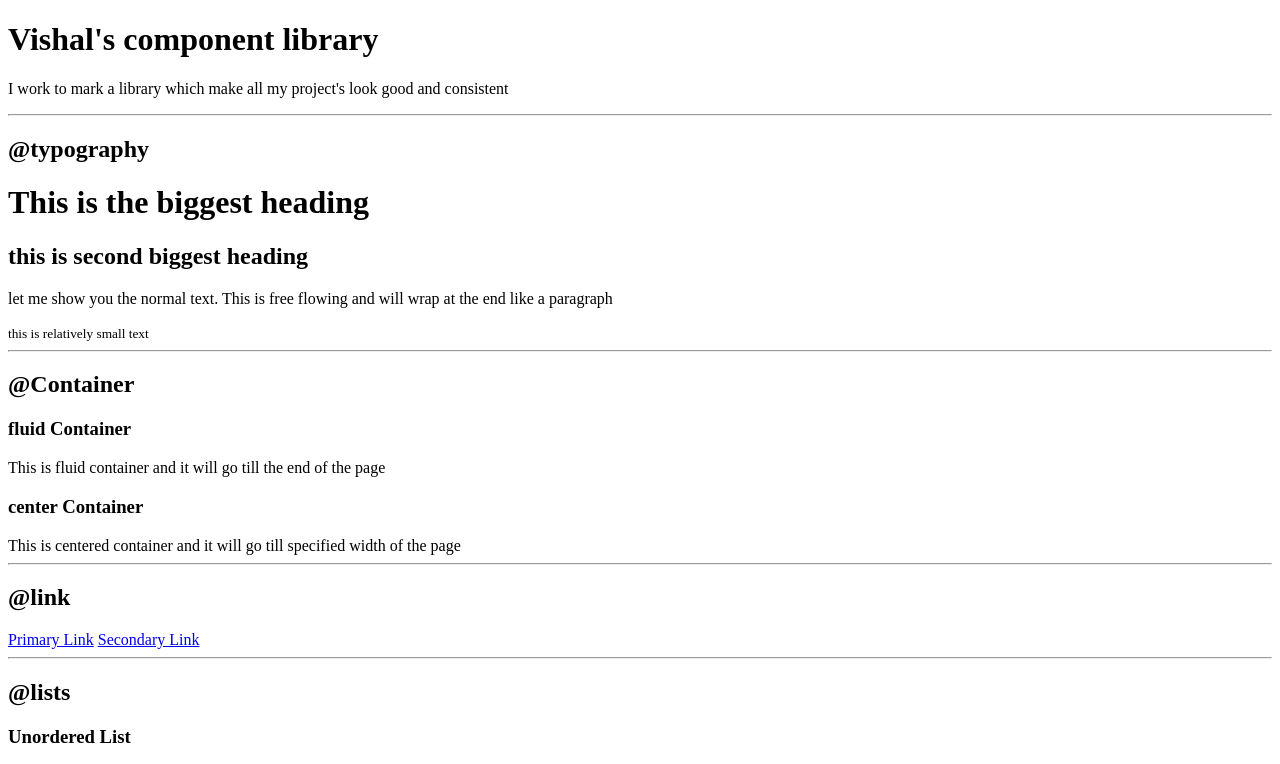
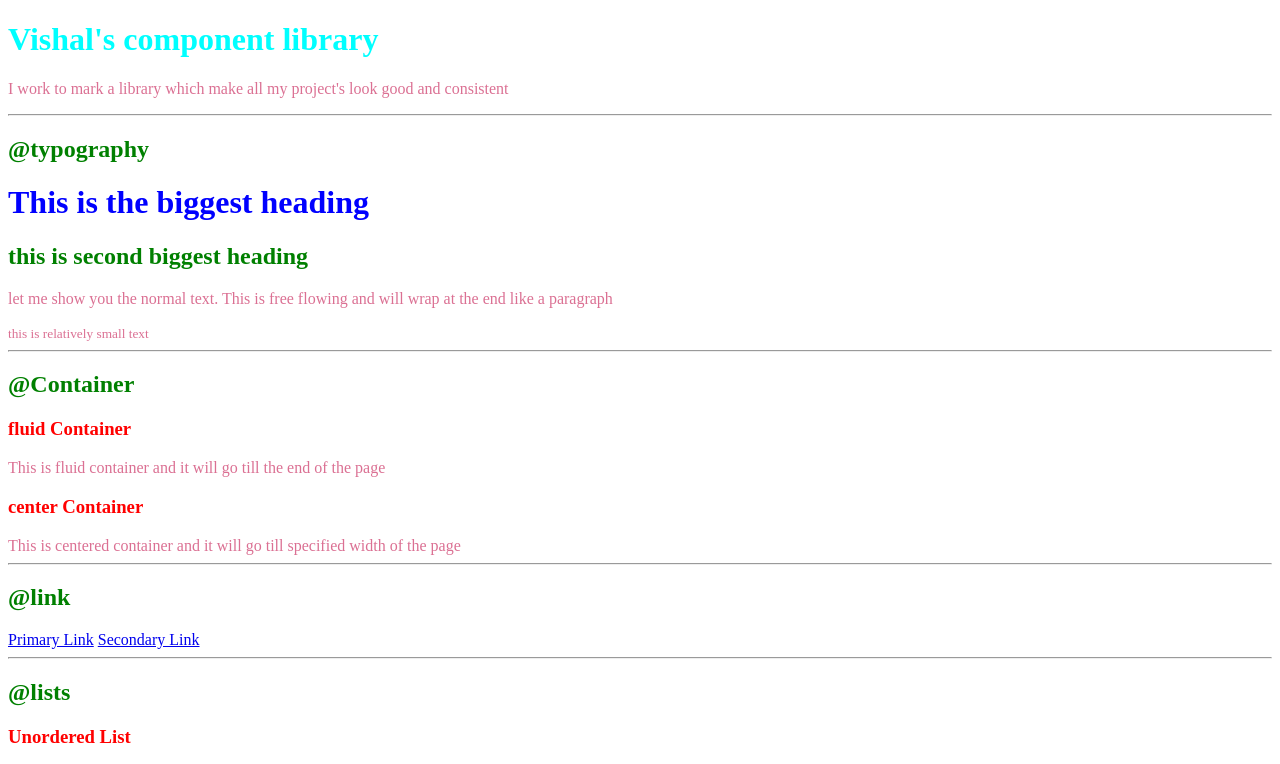
Before and after one commit to vishalsinghrawat29/component-library, a plain HTML site: page index.html in a window 1280 px wide. Shown: the top 764 px of the page. Drawn offline with Linux system fonts and the light colour scheme.

Commit message:
import css

```diff
--- a/index.html
+++ b/index.html
@@ -1,13 +1,16 @@
 <!DOCTYPE html>
 <html lang="en">
+
 <head>
     <meta charset="UTF-8">
     <meta name="viewport" content="width=device-width, initial-scale=1.0">
     <title>component library</title>
+    <link rel="stylesheet" href="style.css">
 </head>
+
 <body>
-    <h1>Vishal's component library</h1>
-    <p>I work to mark a library which make all my project's look good and consistent</p>
+    <h1 id="lib-header">Vishal's component library</h1>
+    <p class="para">I work to mark a library which make all my project's look good and consistent</p>
 
     <hr>
 
@@ -15,16 +18,16 @@
     <h1>This is the biggest heading </h1>
     <h2>this is second biggest heading</h2>
 
-    <p>let me show you the normal text. This is free flowing and will wrap at the end like a paragraph</p>
-    <small>this is relatively small text</small>
+    <p class="para">let me show you the normal text. This is free flowing and will wrap at the end like a paragraph</p>
+    <small class="para">this is relatively small text</small>
 
     <hr>
 
     <h2>@Container</h2>
     <h3>fluid Container</h3>
-    <div>This is fluid container and it will go till the end of the page</div>
+    <div class="para">This is fluid container and it will go till the end of the page</div>
     <h3>center Container</h3>
-    <div>This is centered container and it will go till specified width of the page</div>
+    <div class="para">This is centered container and it will go till specified width of the page</div>
 
     <hr>
 
@@ -86,7 +89,7 @@
     <header>
         <img src="images/hero.svg" alt="">
 
-    <h1>Heading Inside here</h1>
+        <h1>Heading Inside here</h1>
 
     </header>
 
@@ -117,4 +120,5 @@
     </footer>
 
 </body>
+
 </html>
--- /dev/null
+++ b/style.css
@@ -0,0 +1,19 @@
+body{
+    color:red;
+}
+
+h1{
+    color:blue;
+}
+
+h2{
+    color:green;
+}
+
+#lib-header{
+    color: aqua;
+}
+
+.para{
+    color: palevioletred;
+}
```
